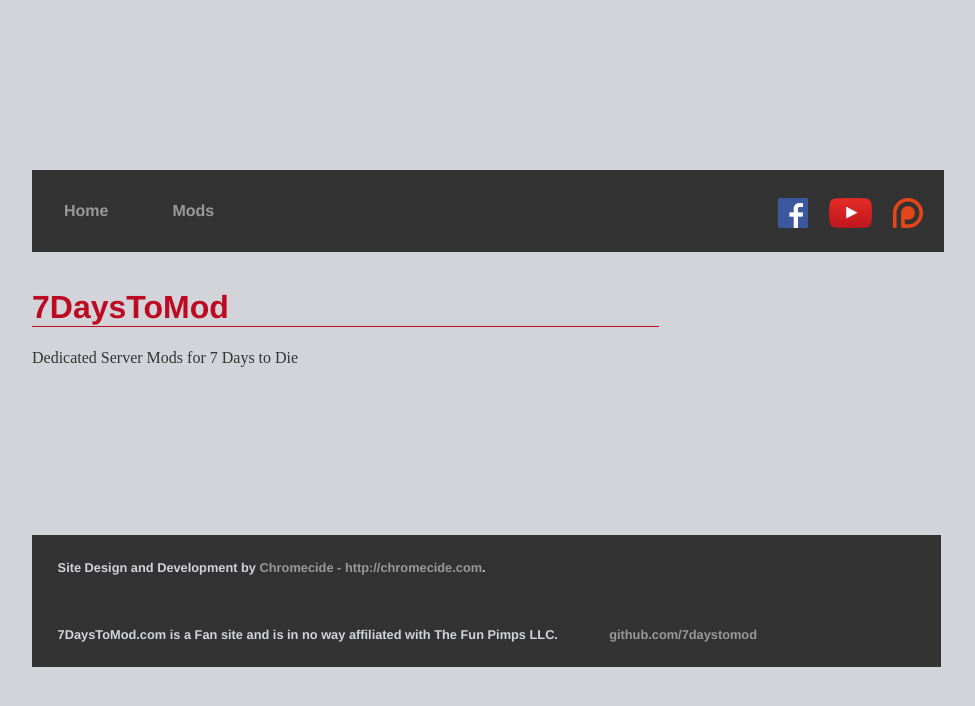
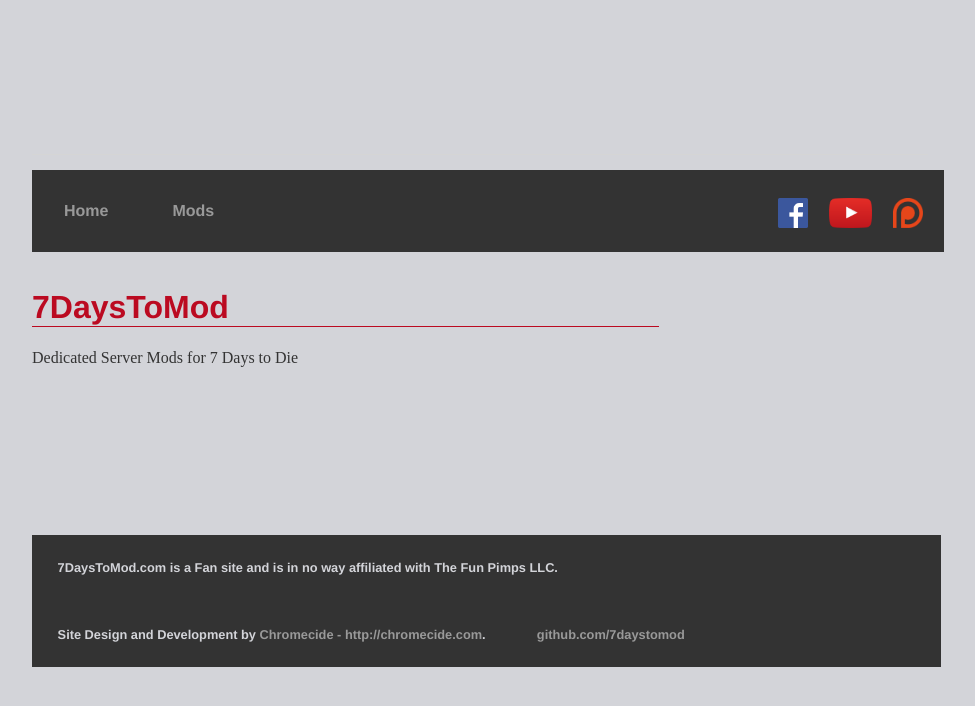
Before and after one commit to 7DaysToMod/7daystomod.github.io, a Jekyll site: the page built from index.html, in a window 1280 px wide. Shown: the top 706 px of the page, without its empty margins (160-1135 px from the left). Built offline with Jekyll 4.4.1, drawn with Linux system fonts in a browser that asks for light colours; some of the changed lines change nothing that is shown.

Commit message:
updated footer

```diff
--- a/_layouts/default.html
+++ b/_layouts/default.html
@@ -39,8 +39,8 @@
 
 					</div>
 	    		<ul>
+	    				<li>7DaysToMod.com is a Fan site and is in no way affiliated with The Fun Pimps LLC.</li>
 	    				<li>Site Design and Development by <a href="http://chromecide.com" target="_blank">Chromecide - http://chromecide.com</a>.</li>
-	    				<li>7DaysToMod.com is a Fan site and is in no way affiliated with The Fun Pimps LLC.</li>
 	        		<li><a href="https://github.com/7daystomod">github.com/7daystomod</a></li>
 				</ul>
 			</footer>
```
